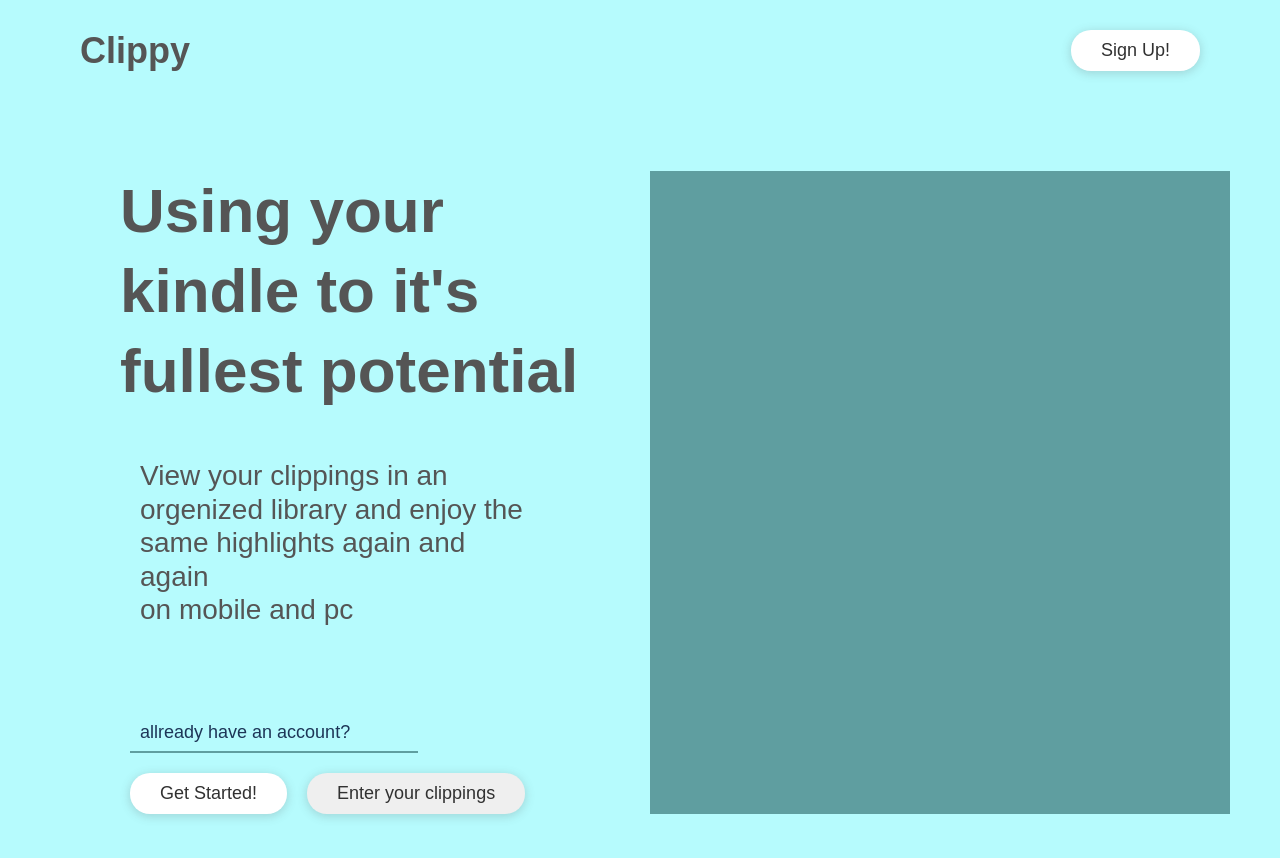
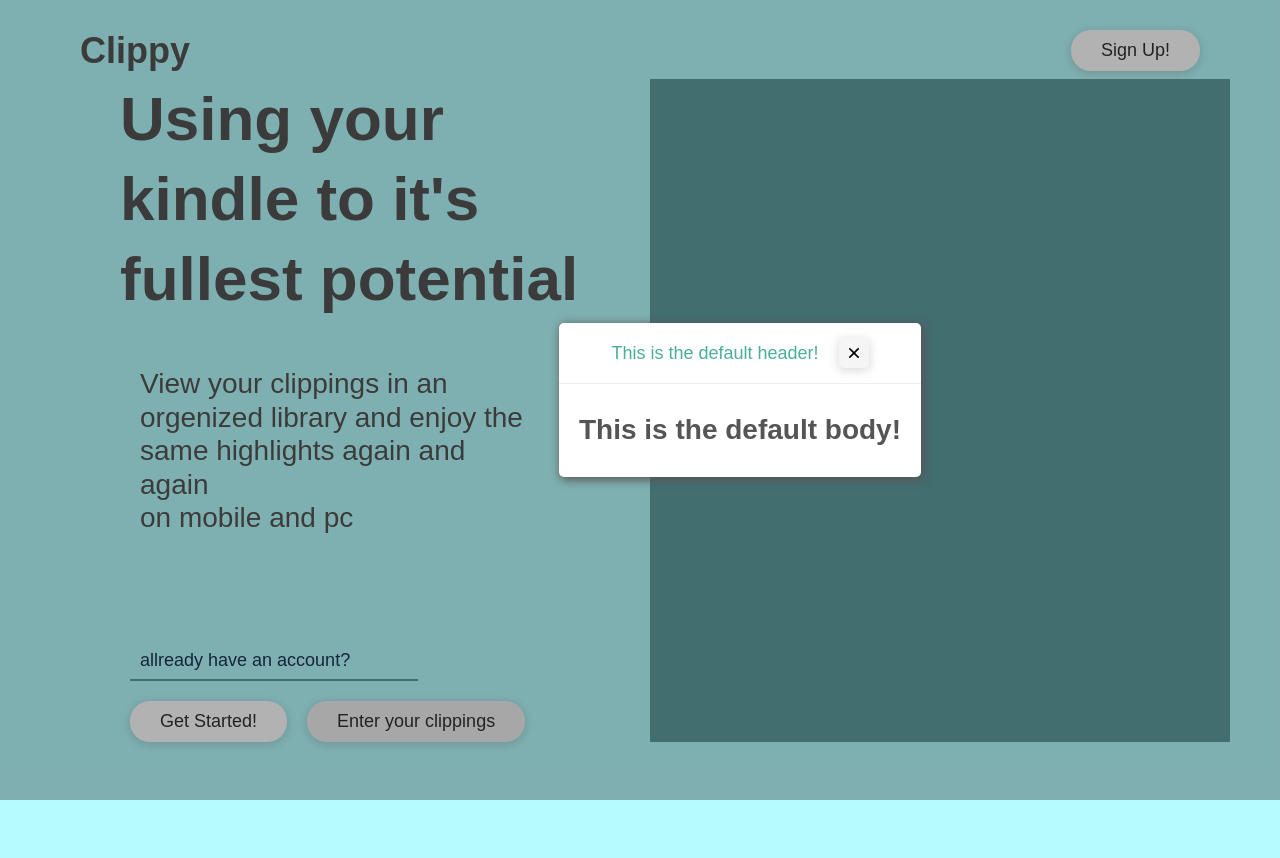
Before and after one commit to afik1/clippy-viewer, a Vue app: page /#/ in a window 1280 px wide. Both pictures are taken after a click on the button "Get Started!". Shown: the top 858 px of the page. After the commit the page ends 800 px from the top, so only its background shows below. Built offline with nearby package versions, Linux system fonts and the light colour scheme.

Commit message:
created popup component

```diff
--- a/src/components/Clipping.vue
+++ b/src/components/Clipping.vue
@@ -11,9 +11,6 @@ import { defineComponent } from 'vue'
 import { Clipping } from '@/store/interfaces'
 
 export default defineComponent({
-  mounted() {
-    console.log(this.clipping)
-  },
   props: {
     clipping: {
       type: Object as () => Clipping,
@@ -42,7 +39,8 @@ export default defineComponent({
 }
 
 .clipping-text {
-  font-size: 2rem;
+  font-size: 2.2rem;
+  line-height: 1.15;
   font-weight: 600;
   overflow: hidden;
   text-overflow: ellipsis;
--- /dev/null
+++ b/src/components/Popup.vue
@@ -0,0 +1,108 @@
+<template>
+  <transition name="modal-fade">
+    <div class="modal-backdrop">
+      <div
+        class="modal"
+        role="dialog"
+        aria-labelledby="modalTitle"
+        aria-describedby="modalDescription"
+      >
+        <header class="modal-header" id="modalTitle">
+          <slot name="header"> This is the default header! </slot>
+          <IconButton
+            class="close-btn"
+            :color="'whitesmoke'"
+            :iconName="'close'"
+            @click="close"
+          >
+          </IconButton>
+        </header>
+
+        <section class="modal-body" id="modalDescription">
+          <slot name="body"> This is the default body! </slot>
+        </section>
+      </div>
+    </div>
+  </transition>
+</template>
+
+<script lang="ts">
+import { defineComponent } from 'vue'
+import IconButton from '@/components/IconButton.vue'
+
+export default defineComponent({
+  components: { IconButton },
+  methods: {
+    close() {
+      this.$emit('close')
+    },
+  },
+})
+</script>
+
+<style>
+.modal-backdrop {
+  position: fixed;
+  top: 0;
+  bottom: 0;
+  left: 0;
+  right: 0;
+  background-color: rgba(0, 0, 0, 0.3);
+  display: flex;
+  justify-content: center;
+  align-items: center;
+}
+
+.modal {
+  background: #ffffff;
+  border-radius: 5px;
+  box-shadow: 2px 2px 10px 1px;
+  overflow-x: auto;
+  display: flex;
+  flex-direction: column;
+  margin-left: 20rem;
+  max-width: 60%;
+}
+
+.modal-header {
+  padding: 15px;
+  display: flex;
+  flex-direction: row;
+  align-items: center;
+  justify-content: center;
+}
+
+.close-btn {
+  justify-self: flex-end;
+}
+
+.modal-header {
+  position: relative;
+  border-bottom: 1px solid #eeeeee;
+  color: #4aae9b;
+  display: flex;
+  flex-direction: row;
+  align-items: center;
+  gap: 2rem;
+}
+
+.modal-body {
+  position: relative;
+  padding: 3rem 2rem 3rem 2rem;
+  font-size: 2.8rem;
+  line-height: 1.15;
+  font-weight: 600;
+  overflow: hidden;
+  text-overflow: ellipsis;
+}
+
+.modal-fade-enter,
+.modal-fade-leave-to {
+  opacity: 0;
+}
+
+.modal-fade-enter-active,
+.modal-fade-leave-active {
+  transition: opacity 0.4s ease;
+}
+</style>
--- a/src/components/TextFileReader.vue
+++ b/src/components/TextFileReader.vue
@@ -1,7 +1,7 @@
 <template>
   <div class="file-reader">
-    <input type="file" id="file" ref="file" class="file" @change="onSelect" />
-    <label for="file"><slot></slot></label>
+    <input type="file" id="file" ref="file" class="reader" @change="onSelect" />
+    <label class="file-reader-label" for="file"><slot></slot></label>
   </div>
 </template>
 
@@ -34,7 +34,7 @@ export default defineComponent({
 </script>
 
 <style scoped>
-.file {
+.reader {
   opacity: 0;
   width: 0.1px;
   height: 0.1px;
@@ -44,4 +44,8 @@ export default defineComponent({
 .file-reader {
   cursor: pointer;
 }
+
+.file-reader-label {
+  cursor: pointer;
+}
 </style>
--- a/src/views/Clippings.vue
+++ b/src/views/Clippings.vue
@@ -17,8 +17,13 @@
         v-for="(clipping, key) in selectedBook.clippings"
         :key="key"
         :clipping="clipping"
+        @click="displayClipping(clipping.text)"
       ></Clipping>
     </div>
+    <Popup class="popup" v-show="isModalVisible" @close="closePopup">
+      <template v-slot:header>{{ selectedBook.bookName }}</template>
+      <template v-slot:body> {{ currentClipping }} </template>
+    </Popup>
   </div>
 </template>
 
@@ -27,22 +32,36 @@ import { defineComponent } from 'vue'
 import { mapState } from 'vuex'
 import Clipping from '@/components/Clipping.vue'
 import IconButton from '@/components/IconButton.vue'
+import Popup from '../components/Popup.vue'
 
 export default defineComponent({
   components: {
     Clipping,
     IconButton,
+    Popup,
   },
   data() {
     return {
       iconNames: ['grid-1', 'grid-2', 'grid-3'],
       currentViewIndex: 2,
+      isModalVisible: false,
+      currentClipping: '',
     }
   },
   methods: {
     changeGrid() {
       if (this.currentViewIndex === 2) this.currentViewIndex = 0
       else this.currentViewIndex = this.currentViewIndex + 1
+    },
+    displayClipping(text: string) {
+      this.currentClipping = text
+      this.showPopup()
+    },
+    showPopup() {
+      this.isModalVisible = true
+    },
+    closePopup() {
+      this.isModalVisible = false
     },
   },
   computed: {
--- a/src/views/OpeningScreen.vue
+++ b/src/views/OpeningScreen.vue
@@ -6,6 +6,7 @@
         <h4 class="btn-label">Sign Up!</h4>
       </Button>
     </div>
+    <div class="opening-wrapper">
       <div class="opening-container">
         <div class="opening-info">
           <h1 class="opening-title">
@@ -19,9 +20,14 @@
             <h4 class="small-text">allready have an account?</h4>
             <div class="divider"></div>
             <div class="btn-row">
-            <Button @click="showPopup()">
+              <Button @click="showPopup">
                 <h3 class="btn-label">Get Started!</h3>
               </Button>
+              <Popup
+                class="popup"
+                v-show="isModalVisible"
+                @close="closePopup"
+              ></Popup>
               <FileAdd :resetLibrary="true" @parseFinished="fileParsed()">
                 <h3 class="btn-label">Enter your clippings</h3>
               </FileAdd>
@@ -31,19 +37,25 @@
         <div class="opening-image"></div>
       </div>
     </div>
+  </div>
 </template>
 
 <script lang="ts">
 import { defineComponent } from 'vue'
 import Button from '@/components/Button.vue'
 import FileAdd from '../components/AddClippingsFile.vue'
+import Popup from '../components/Popup.vue'
+// import AlertBox from '../components/AlertBox.vue'
 import { mapState } from 'vuex'
-
-// import AlertBox from '../components/AlertBox.vue'
 
 export default defineComponent({
   name: 'SignIn',
-  components: { Button, FileAdd },
+  components: { Button, FileAdd, Popup },
+  data() {
+    return {
+      isModalVisible: false,
+    }
+  },
   computed: {
     ...mapState('alert', ['alertText']),
   },
@@ -52,19 +64,29 @@ export default defineComponent({
       this.$router.push({ name: 'Library' })
     },
     showPopup() {
-      console.log('sign in popup')
+      this.isModalVisible = true
+    },
+    closePopup() {
+      this.isModalVisible = false
     },
   },
 })
 </script>
 
 <style scoped>
+.opening-wrapper {
+  display: flex;
+  justify-content: center;
+  align-items: center;
+  height: 100%;
+}
+
 .opening-container {
   display: grid;
   grid-template-columns: 1fr 1fr;
   align-content: center;
   justify-content: flex-start;
-  padding: 10rem 5rem 5rem 7rem;
+  padding: 0 5rem 5rem 7rem;
 }
 
 .opening-paragraph {
@@ -111,6 +133,7 @@ export default defineComponent({
   flex-direction: column;
   justify-content: space-around;
   padding: 0 5rem 0 5rem;
+  height: 100%;
 }
 
 .opening-image {
@@ -121,7 +144,8 @@ export default defineComponent({
   display: flex;
   flex-direction: column;
   justify-content: flex-start;
-  margin: 3.2rem 0 0 0;
+  justify-self: flex-end;
+  margin: 5.2rem 0 0 0;
 }
 
 .btn-row {
@@ -139,4 +163,8 @@ export default defineComponent({
   flex-flow: column;
   height: 100vh;
 }
+
+.popup {
+  position: absolute;
+}
 </style>
```
Also changed, not shown: src/main.ts (+6 -6 lines), src/assets/images/close.svg (added). Lines whose indentation alone changed are shown as unchanged.
